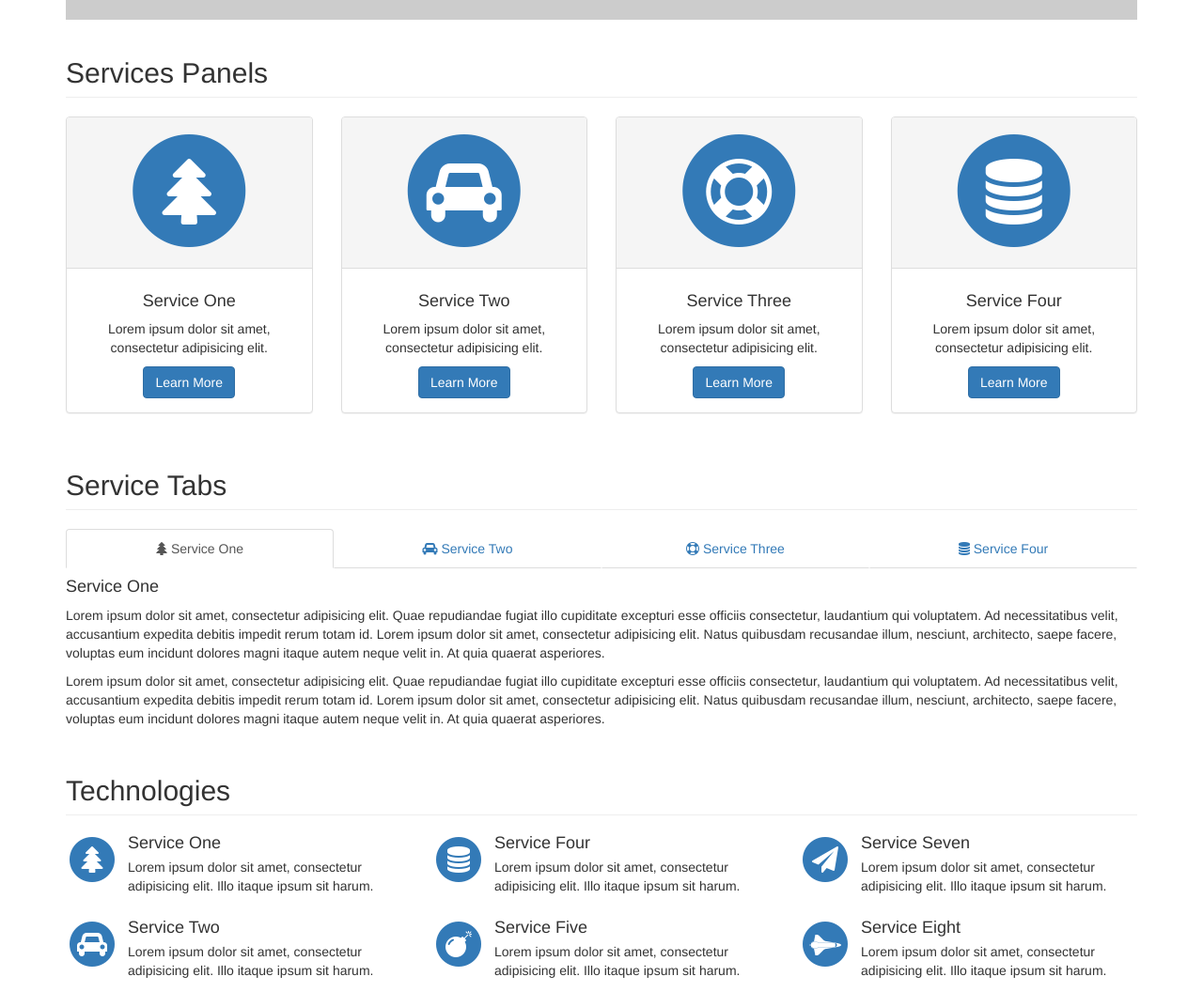
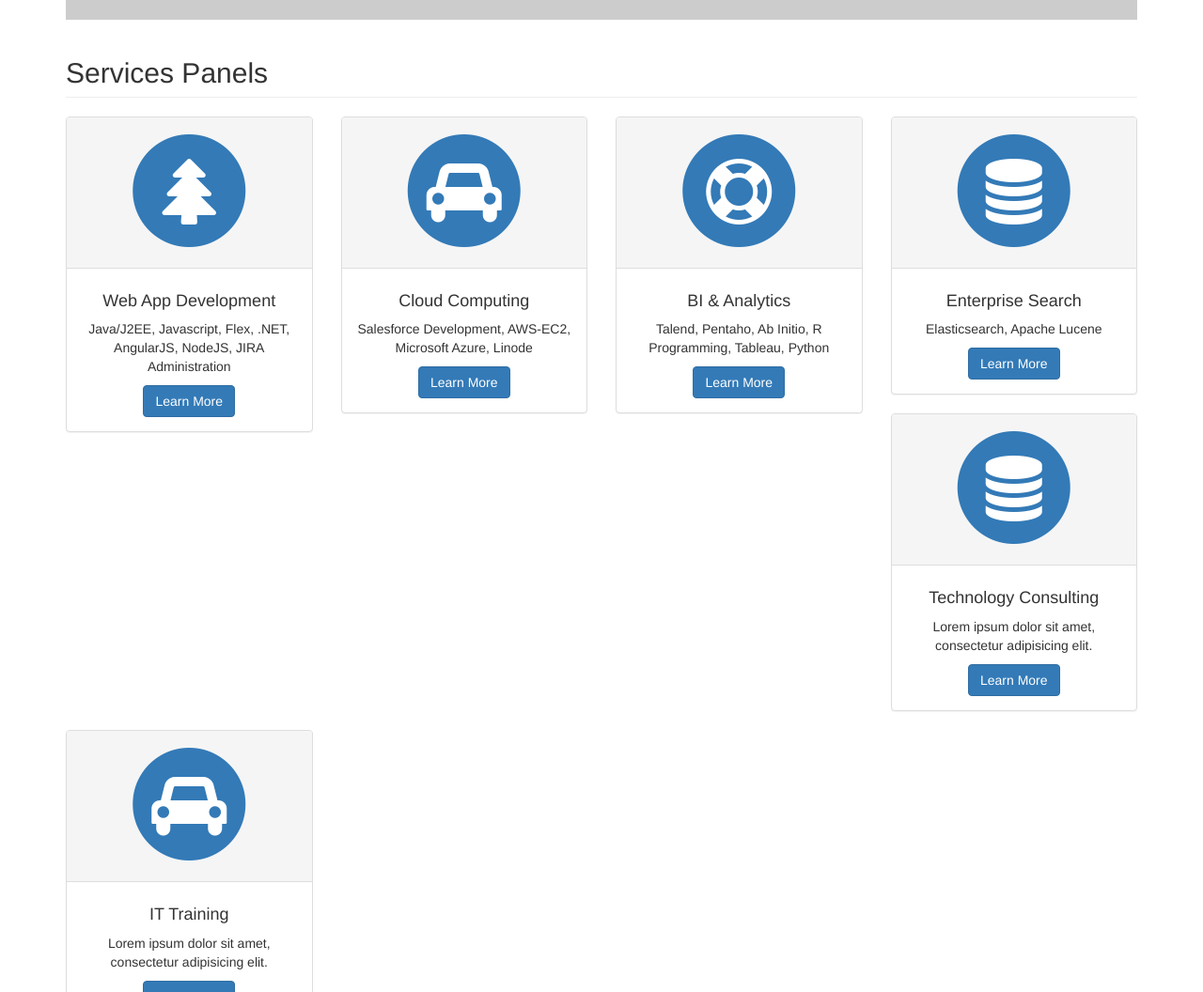
Before and after one commit to anishbapna/website_1.0, a plain HTML site: page services.html in a window 1280 px wide. Shown: the part 480-1536 px from the top of the page at 94% size. Drawn offline with Linux system fonts and the light colour scheme; placeholder pictures from the web are drawn by us.

Commit message:
Updated service page with Prachi changes

```diff
--- a/services.html
+++ b/services.html
@@ -108,7 +108,67 @@
                         </span>
                     </div>
                     <div class="panel-body">
-                        <h4>Service One</h4>
+                        <h4>Web App Development</h4>
+                        <p>Java/J2EE, Javascript, Flex, .NET, AngularJS, NodeJS, JIRA Administration </p>
+                        <a href="#" class="btn btn-primary">Learn More</a>
+                    </div>
+                </div>
+            </div>
+            <div class="col-md-3 col-sm-6">
+                <div class="panel panel-default text-center">
+                    <div class="panel-heading">
+                        <span class="fa-stack fa-5x">
+                              <i class="fa fa-circle fa-stack-2x text-primary"></i>
+                              <i class="fa fa-car fa-stack-1x fa-inverse"></i>
+                        </span>
+                    </div>
+                    <div class="panel-body">
+                        <h4>Cloud Computing</h4>
+                        <p>Salesforce Development, AWS-EC2, Microsoft Azure, Linode </p>
+                        <a href="#" class="btn btn-primary">Learn More</a>
+                    </div>
+                </div>
+            </div>
+            <div class="col-md-3 col-sm-6">
+                <div class="panel panel-default text-center">
+                    <div class="panel-heading">
+                        <span class="fa-stack fa-5x">
+                              <i class="fa fa-circle fa-stack-2x text-primary"></i>
+                              <i class="fa fa-support fa-stack-1x fa-inverse"></i>
+                        </span>
+                    </div>
+                    <div class="panel-body">
+                        <h4>BI & Analytics</h4>
+                        <p>Talend, Pentaho, Ab Initio, R Programming, Tableau, Python</p>
+                        <a href="#" class="btn btn-primary">Learn More</a>
+                    </div>
+                </div>
+            </div>
+            <div class="col-md-3 col-sm-6">
+                <div class="panel panel-default text-center">
+                    <div class="panel-heading">
+                        <span class="fa-stack fa-5x">
+                              <i class="fa fa-circle fa-stack-2x text-primary"></i>
+                              <i class="fa fa-database fa-stack-1x fa-inverse"></i>
+                        </span>
+                    </div>
+                    <div class="panel-body">
+                        <h4>Enterprise Search</h4>
+                        <p>Elasticsearch, Apache Lucene  </p>
+                        <a href="#" class="btn btn-primary">Learn More</a>
+                    </div>
+                </div>
+            </div>
+            <div class="col-md-3 col-sm-6">
+                <div class="panel panel-default text-center">
+                    <div class="panel-heading">
+                        <span class="fa-stack fa-5x">
+                              <i class="fa fa-circle fa-stack-2x text-primary"></i>
+                              <i class="fa fa-database fa-stack-1x fa-inverse"></i>
+                        </span>
+                    </div>
+                    <div class="panel-body">
+                        <h4>Technology Consulting</h4>
                         <p>Lorem ipsum dolor sit amet, consectetur adipisicing elit.</p>
                         <a href="#" class="btn btn-primary">Learn More</a>
                     </div>
@@ -123,46 +183,17 @@
                         </span>
                     </div>
                     <div class="panel-body">
-                        <h4>Service Two</h4>
+                        <h4>IT Training</h4>
                         <p>Lorem ipsum dolor sit amet, consectetur adipisicing elit.</p>
                         <a href="#" class="btn btn-primary">Learn More</a>
                     </div>
                 </div>
             </div>
-            <div class="col-md-3 col-sm-6">
-                <div class="panel panel-default text-center">
-                    <div class="panel-heading">
-                        <span class="fa-stack fa-5x">
-                              <i class="fa fa-circle fa-stack-2x text-primary"></i>
-                              <i class="fa fa-support fa-stack-1x fa-inverse"></i>
-                        </span>
-                    </div>
-                    <div class="panel-body">
-                        <h4>Service Three</h4>
-                        <p>Lorem ipsum dolor sit amet, consectetur adipisicing elit.</p>
-                        <a href="#" class="btn btn-primary">Learn More</a>
-                    </div>
-                </div>
-            </div>
-            <div class="col-md-3 col-sm-6">
-                <div class="panel panel-default text-center">
-                    <div class="panel-heading">
-                        <span class="fa-stack fa-5x">
-                              <i class="fa fa-circle fa-stack-2x text-primary"></i>
-                              <i class="fa fa-database fa-stack-1x fa-inverse"></i>
-                        </span>
-                    </div>
-                    <div class="panel-body">
-                        <h4>Service Four</h4>
-                        <p>Lorem ipsum dolor sit amet, consectetur adipisicing elit.</p>
-                        <a href="#" class="btn btn-primary">Learn More</a>
-                    </div>
-                </div>
-            </div>
+
         </div>
 
         <!-- Service Tabs -->
-        <div class="row">
+        <!-- <div class="row">
             <div class="col-lg-12">
                 <h2 class="page-header">Service Tabs</h2>
             </div>
@@ -203,7 +234,7 @@
                 </div>
 
             </div>
-        </div>
+        </div> -->
 
         <!-- Service List -->
         <!-- The circle icons use Font Awesome's stacked icon classes. For more information, visit http://fontawesome.io/examples/ -->
```
